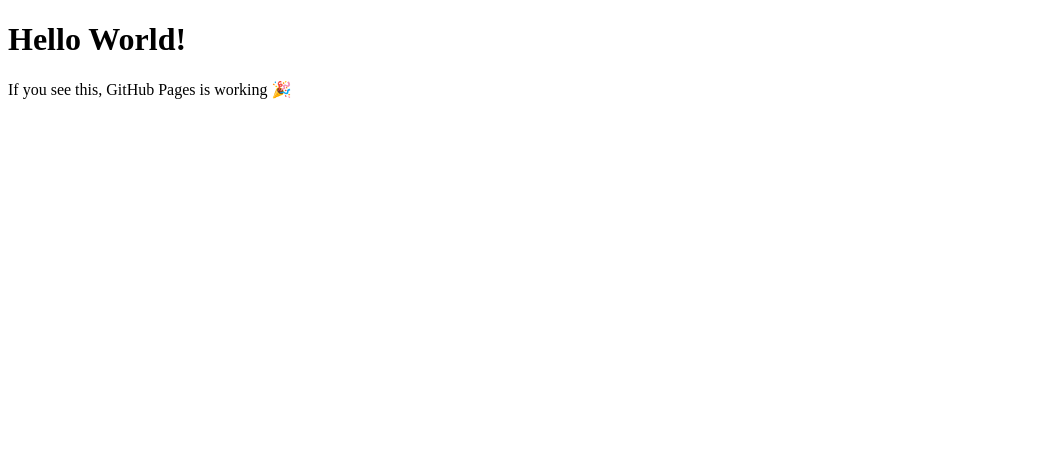
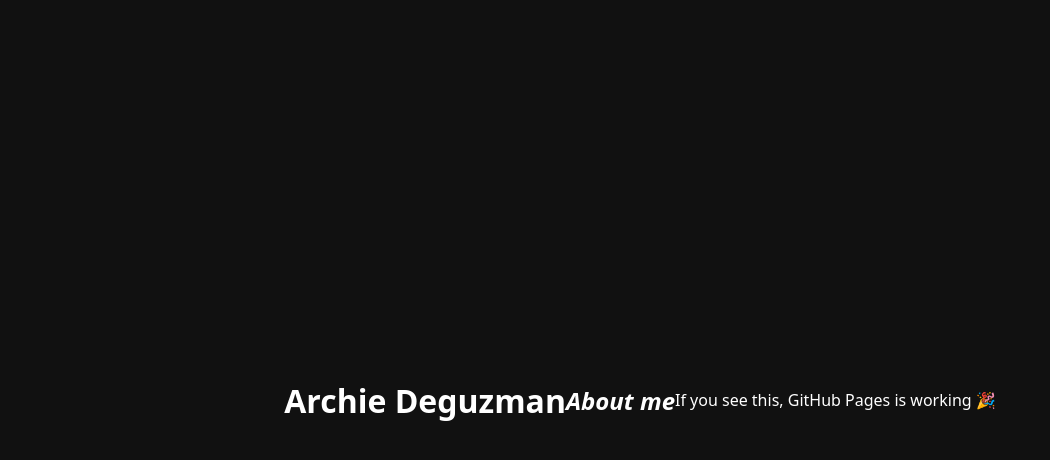
Before and after one commit to ArchieDD10/ArchieDD10.github.io, a plain HTML site: page index.html in a window 1280 px wide. Shown: the whole page, without its empty margins (0-1050 px from the left). Drawn offline with Linux system fonts and the light colour scheme.

Commit message:
Added page layout

```diff
--- a/index.html
+++ b/index.html
@@ -1,11 +1,44 @@
 <!DOCTYPE html>
+<link rel="stylesheet" href="https://cdnjs.cloudflare.com/ajax/libs/font-awesome/6.5.1/css/all.min.css">
 <html lang="en">
+<style>
+  /* ====== Overall page layout ====== */
+  body {
+    background: #111;                /* Dark background color */
+    color: #fff;                     /* Default text color = white */
+    font-family: system-ui, sans-serif; /* Clean, modern font */
+    margin: 0;                       /* Remove default margins */
+    height: 100vh;                   /* Make body full viewport height */
+    display: flex;                   /* Use flexbox layout */
+    align-items: center;             /* Center vertically */
+    justify-content: center;         /* Center horizontally */
+  }
+
+  /* Center content inside this container */
+  .center {
+    text-align: center;
+  }
+
+/* Container for the row of icons */
+  .icons {
+    margin-top: 14px;                /* Space above the icons */
+    display: flex;                   /* Layout the icons in a row */
+    gap: 18px;                       /* Spacing between each icon */
+    justify-content: center;         /* Center the row itself */
+  }
+
+
+
+
+</style>
 <head>
   <meta charset="utf-8">
   <title>Archie Deguzman's Personal Webpage</title>
 </head>
 <body>
-  <h1>Hello World!</h1>
+  <h1>Archie Deguzman</h1>
+      <h2> <em> About me </em></h2>
+
   <p>If you see this, GitHub Pages is working 🎉</p>
 </body>
 </html>
```
